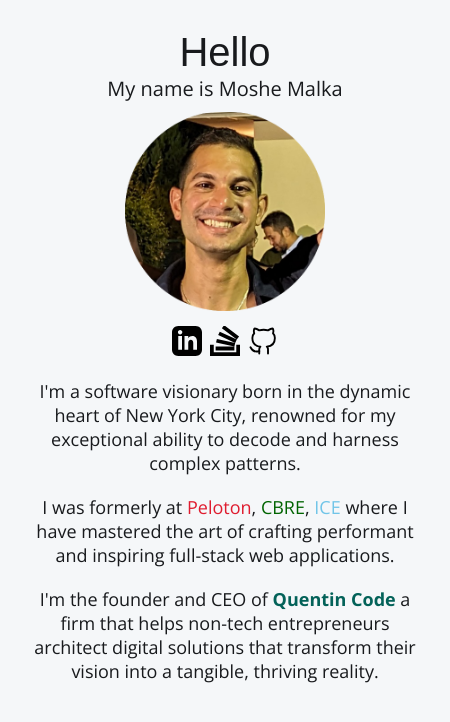
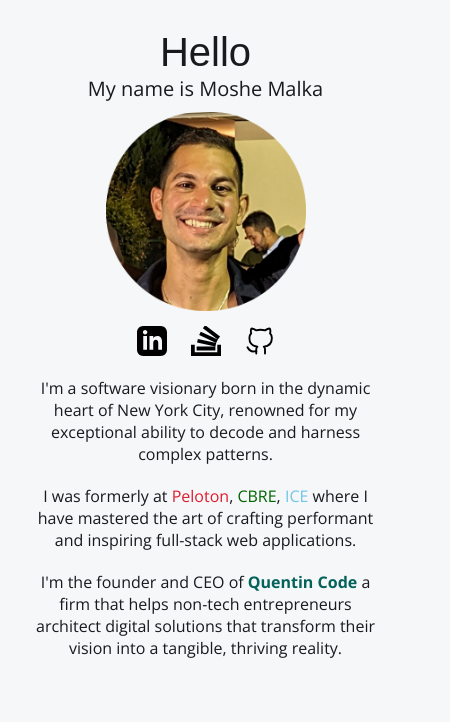
Before and after one commit to moshejs/moshemalka-dot-com, a Next.js app: page / in a window 390 px wide. Shown: the top 722 px of the page, 450 px wide, since content can reach past the window. Built offline with nearby package versions, Linux system fonts and the light colour scheme.

Commit message:
google search feedback

```diff
--- a/pages/index.tsx
+++ b/pages/index.tsx
@@ -3,8 +3,6 @@ import Script from 'next/script'
 import React, { useState, useEffect } from 'react';
 // import Header from '../components/Header';
 // import Footer from '../components/Footer';
-
-
 
 const companies = [{ title: 'Peloton', url: 'https://www.onepeloton.com', color: 'rgb(223, 28, 47)' }, { title: 'CBRE', url: 'https://www.cbre.com', color: 'darkgreen' }, { title: 'ICE', url: 'https://www.ice.com', color: 'rgb(113, 197, 232)' }]
 
--- a/styles/globals.css
+++ b/styles/globals.css
@@ -41,7 +41,7 @@ a:hover {
 @media (max-width: 500px) {
   #main-container {
     top: 0%;
-    width: 100%;
+    width: 90vw;
     padding: 30px;
   }
 }
@@ -73,8 +73,17 @@ a:hover {
   padding: 0 4px;
 }
 
+/* Adjusting clickable elements */
 #social-media-icons > li > a > img {
   width: 30px;
+  margin: 0 8px; /* Increase spacing */
+}
+
+/* Adjusting text size for mobile */
+@media (max-width: 500px) {
+  body, p, a, .company-name {
+    font-size: 16px; /* Increase text size */
+  }
 }
 
 #description {
```
